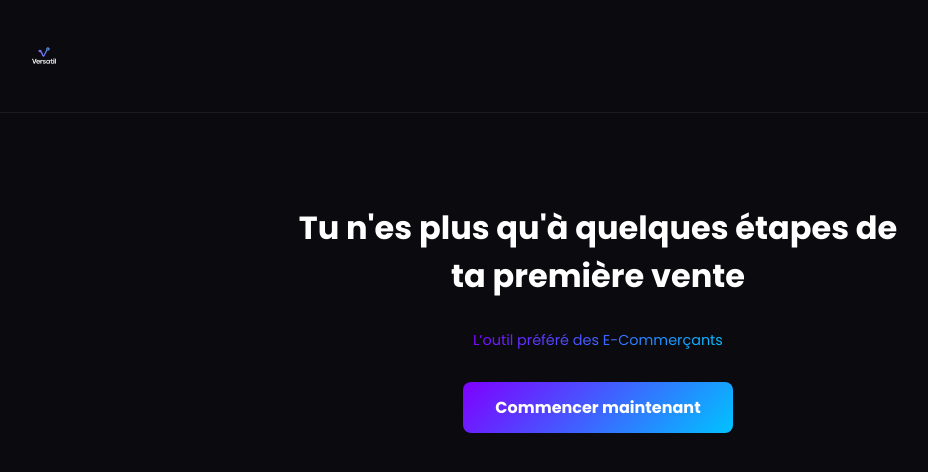
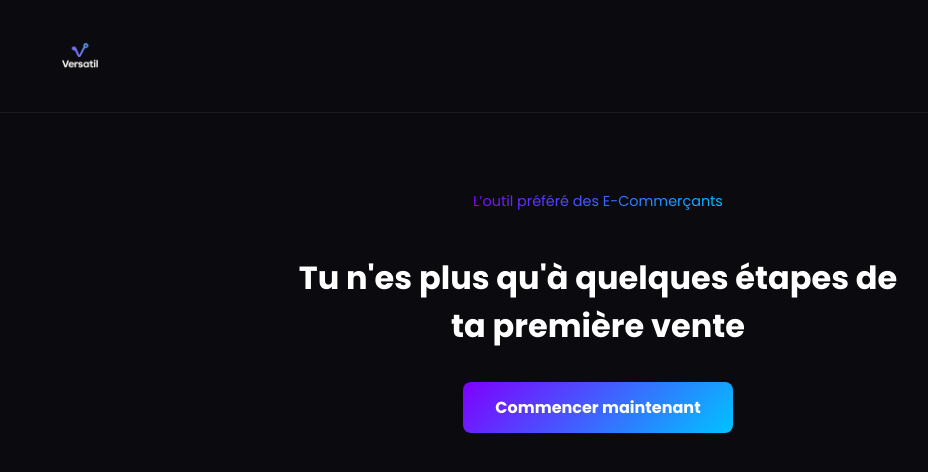
Before and after one commit to Versatil-ai/Versatil.ai, a Next.js app: page / in a window 1280 px wide. Shown: the top 472 px of the page, without its empty margins (42-970 px from the left). Built offline with nearby package versions, Linux system fonts and the light colour scheme.

Commit message:
Update index.tsx

```diff
--- a/pages/index.tsx
+++ b/pages/index.tsx
@@ -18,13 +18,13 @@ export default function Home() {
           minHeight: "100vh",
         }}
       >
-        {/* Header avec logo responsive */}
+        {/* Header avec logo */}
         <header
           style={{
             display: "flex",
             alignItems: "center",
             justifyContent: "flex-start",
-            padding: "1rem",
+            padding: "1rem 2rem",
             height: "80px",
             backgroundColor: "#0B0B0F",
             borderBottom: "1px solid #1c1c1c",
@@ -33,13 +33,7 @@ export default function Home() {
             zIndex: 10,
           }}
         >
-          <div
-            style={{
-              position: "relative",
-              width: "140px",
-              height: "40px",
-            }}
-          >
+          <div className="logo-container">
             <Image
               src="/logo-versatil.png"
               alt="Logo Versatil"
@@ -61,12 +55,7 @@ export default function Home() {
             textAlign: "center",
           }}
         >
-          {/* Titre principal */}
-          <h1 style={{ fontSize: "2rem", maxWidth: 600, marginBottom: "1rem" }}>
-            Tu n'es plus qu'à quelques étapes de ta première vente
-          </h1>
-
-          {/* Sous-titre avec dégradé par lettre */}
+          {/* Accroche avec dégradé */}
           <p
             style={{
               fontSize: "0.9rem",
@@ -76,7 +65,7 @@ export default function Home() {
               WebkitTextFillColor: "transparent",
               backgroundClip: "text",
               textAlign: "center",
-              marginBottom: "2rem",
+              marginBottom: "1rem",
               lineHeight: 1.4,
               maxWidth: 300,
             }}
@@ -84,7 +73,12 @@ export default function Home() {
             L’outil préféré des E-Commerçants
           </p>
 
-          {/* Bouton d'action */}
+          {/* Titre principal */}
+          <h1 style={{ fontSize: "2rem", maxWidth: 600, marginBottom: "2rem" }}>
+            Tu n'es plus qu'à quelques étapes de ta première vente
+          </h1>
+
+          {/* CTA */}
           <a
             href="#"
             style={{
@@ -101,6 +95,26 @@ export default function Home() {
           </a>
         </section>
       </main>
+
+      {/* Responsive logo sizes */}
+      <style jsx>{`
+        .logo-container {
+          position: relative;
+          width: 180px;
+          height: 60px;
+        }
+
+        @media (max-width: 768px) {
+          .logo-container {
+            width: 160px;
+            height: 55px;
+          }
+
+          h1 {
+            font-size: 1.5rem !important;
+          }
+        }
+      `}</style>
     </>
   );
 }
```
